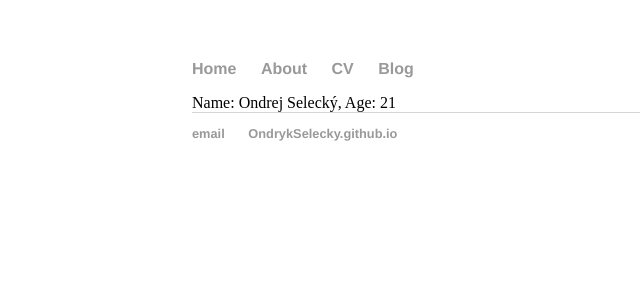
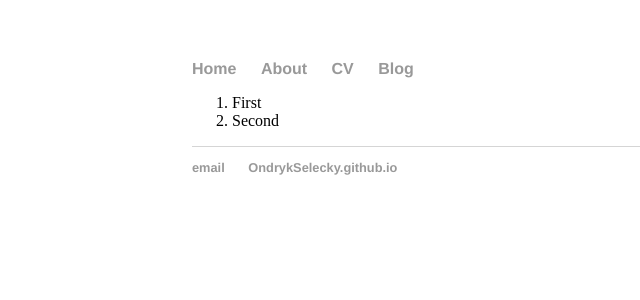
Before and after one commit to OndrykSelecky/OndrykSelecky.github.io, a Jekyll site: the page built from cv/index.html, in a window 1280 px wide. Shown: the top 300 px of the page, without its empty margins (0-640 px from the left). Built offline with Jekyll 4.4.1, drawn with Linux system fonts in a browser that asks for light colours.

Commit message:
Update index.html

```diff
--- a/cv/index.html
+++ b/cv/index.html
@@ -2,4 +2,7 @@
 layout: default
 title: Ondrej Selecký CV
 ---
-Name: Ondrej Selecký, Age: 21
+<ol>
+  <li>First</li>
+  <li>Second</li>
+</ol>
```
